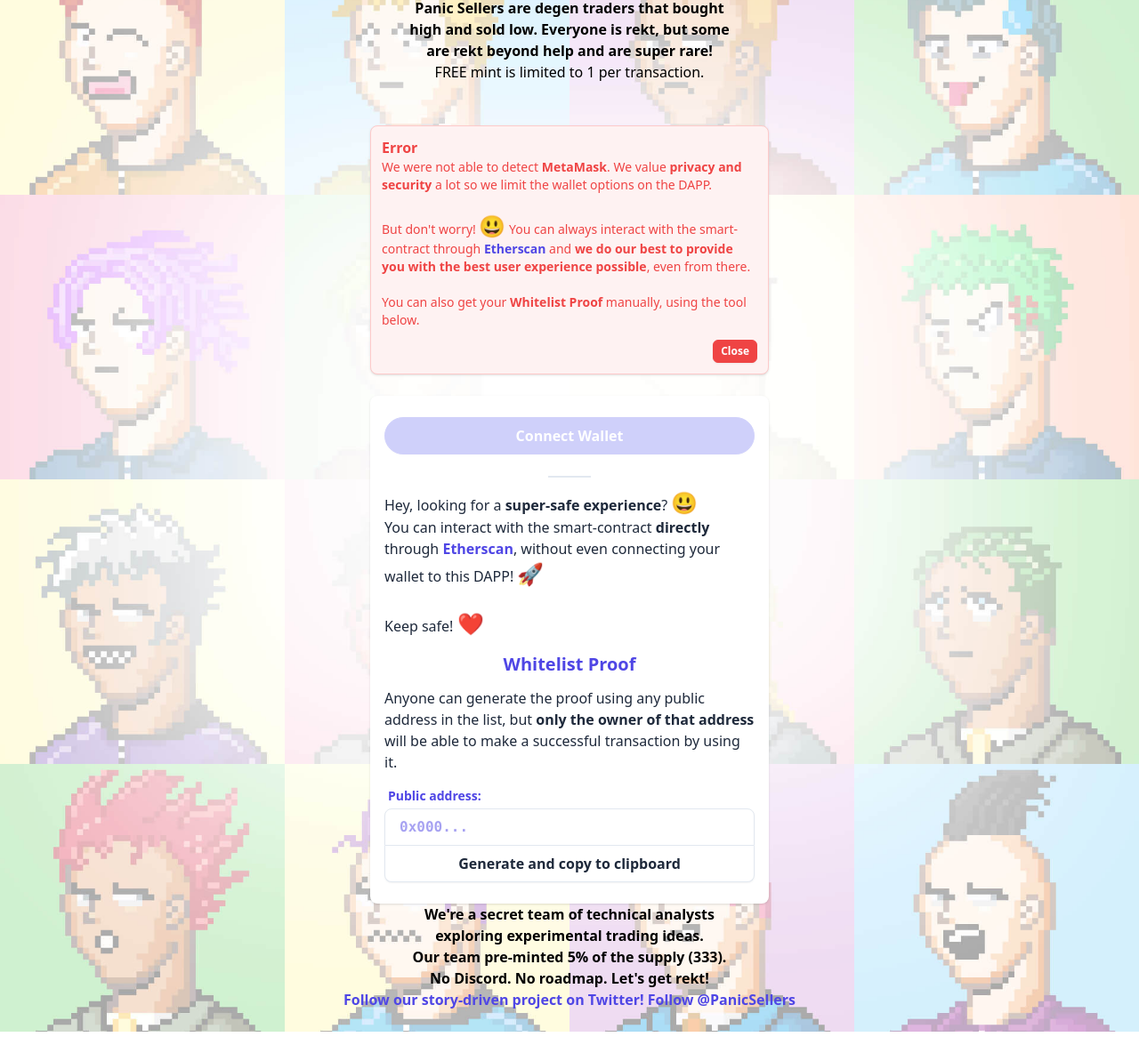
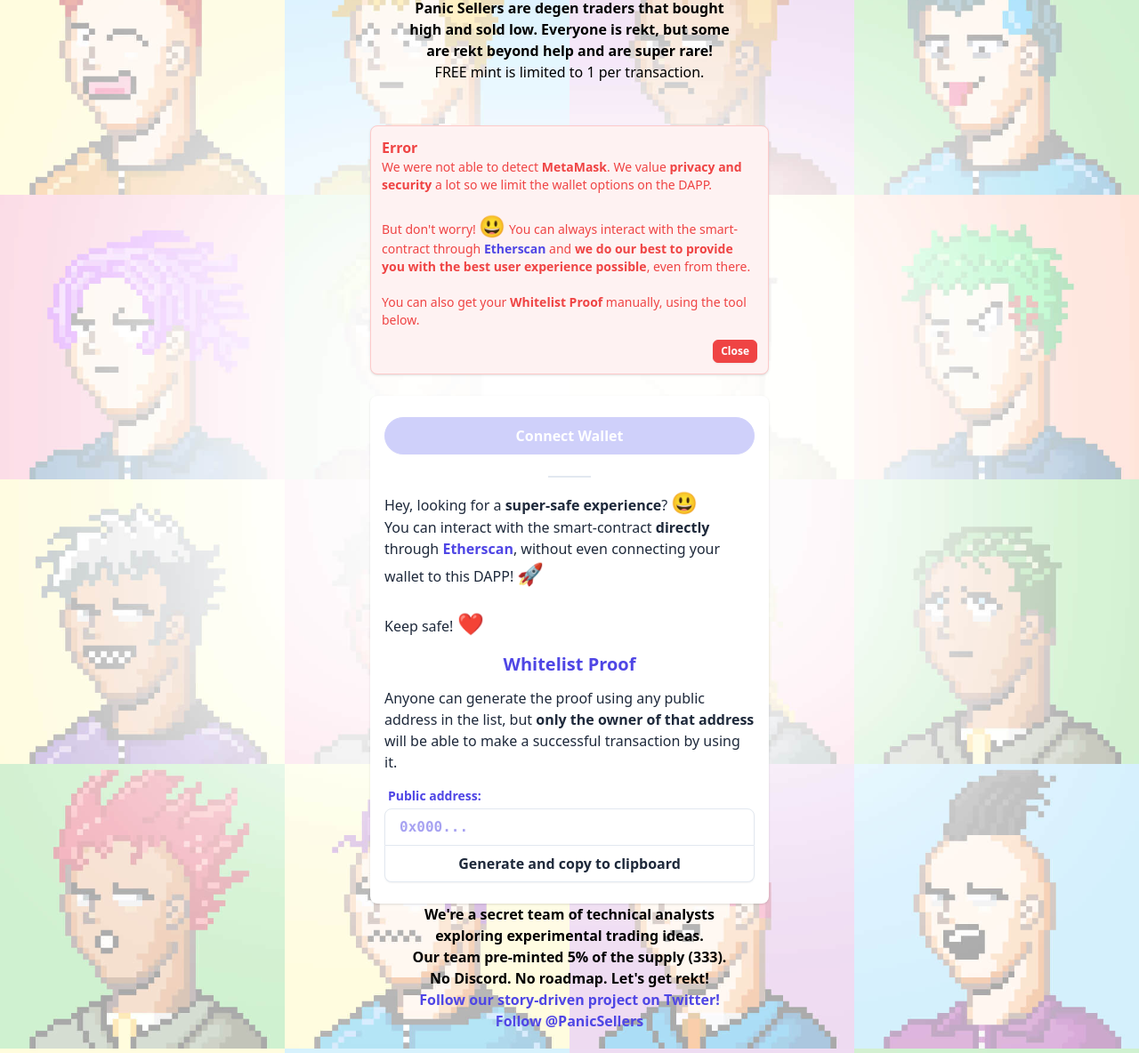
Before and after one commit to PanicSellers/panicsellers.github.io, a plain HTML site: page index.html in a window 1280 px wide. Shown: the part 101-1285 px from the top of the page at 89% size. Before the commit the page ends 1261 px from the top, so only its background shows below. Drawn offline with Linux system fonts and the light colour scheme.

Commit message:
Update index.html

```diff
--- a/index.html
+++ b/index.html
@@ -31,7 +31,7 @@
     exploring experimental trading ideas.<br>
     Our team pre-minted 5% of the supply (333).<br>
     No Discord. No roadmap. Let's get rekt!<br>
-    <a href="https://twitter.com/PanicSellers">Follow our story-driven project on Twitter!</a>
+    <a href="https://twitter.com/PanicSellers">Follow our story-driven project on Twitter!</a><br>
     </b>
     <a href="https://twitter.com/PanicSellers?ref_src=twsrc%5Etfw" class="twitter-follow-button" data-show-count="false">Follow @PanicSellers</a><script async src="https://platform.twitter.com/widgets.js" charset="utf-8"></script>
     </center>
```
